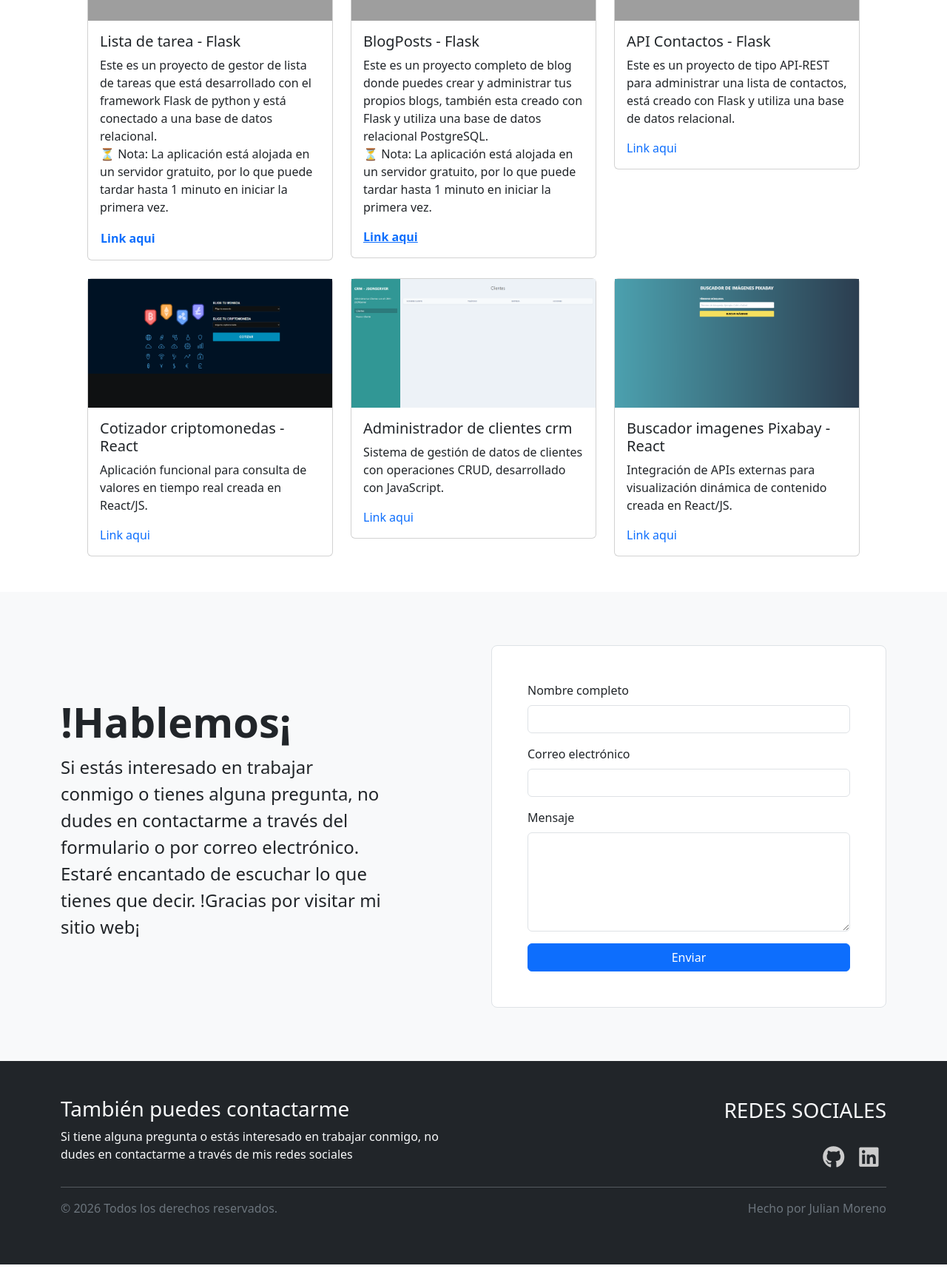
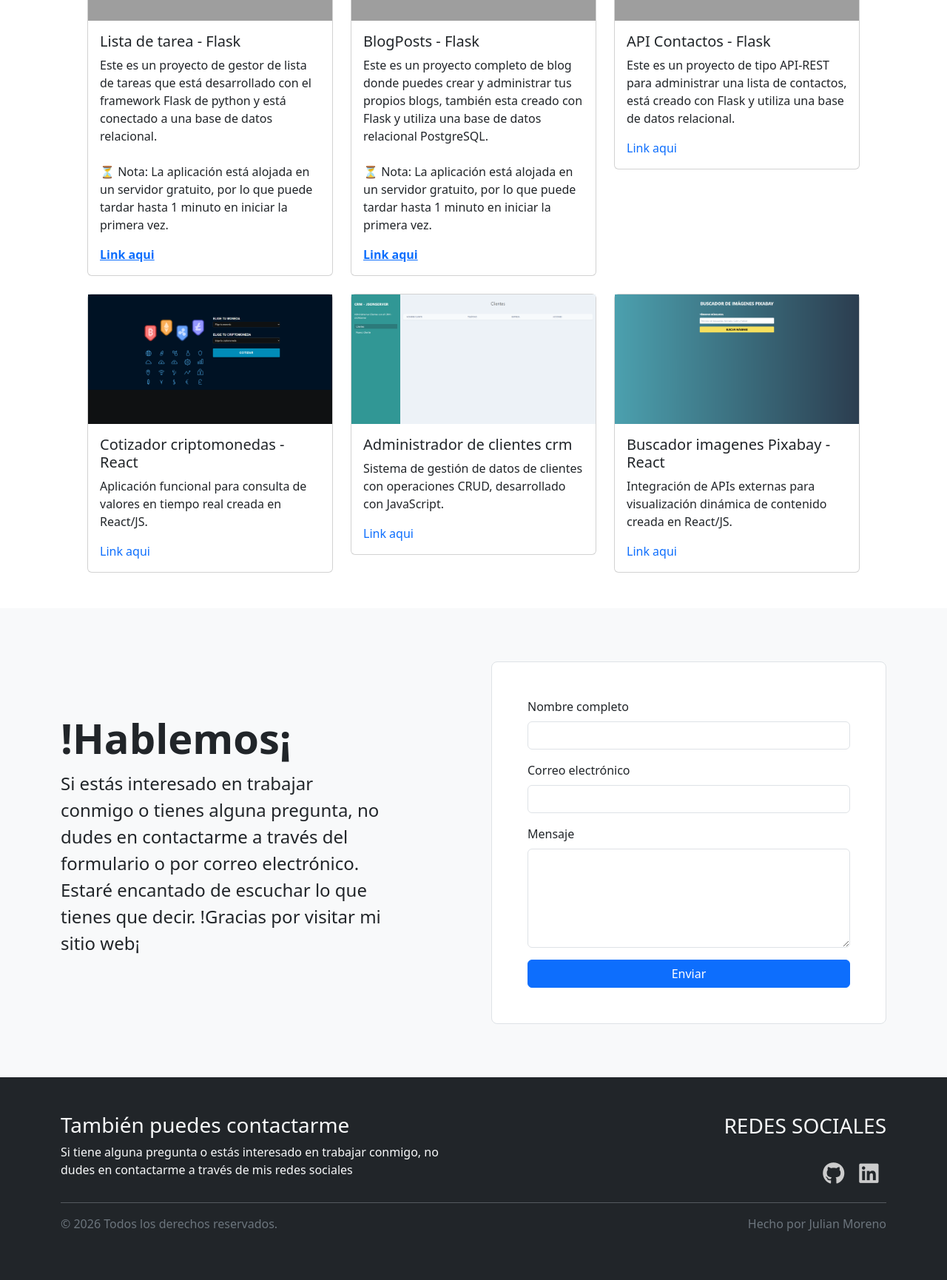
Before and after one commit to julianmoreno263/portfolioPython, a Flask app: page / in a window 1280 px wide. Shown: the part 1142-2872 px from the top of the page at 74% size. Before the commit the page ends 2851 px from the top, so only its background shows below. Run offline with Flask 3, Linux system fonts and the light colour scheme; some libraries are stand-ins or nearby versions; grey boxes are pictures that could not be loaded.

Commit message:
cambios guardados 2

```diff
--- a/app.py
+++ b/app.py
@@ -83,10 +83,6 @@ def send_mail():
     return redirect(url_for('index'))
 
 
-@app.route("/ir-al-blog")
-def ir_al_blog():
-    return render_template("ir_a_blog.html")
-
 
 if __name__ == '__main__':
     # Ejecuta el servidor local en modo desarrollo (debug)
--- a/templates/portfolio.html
+++ b/templates/portfolio.html
@@ -14,9 +14,10 @@
                     <p class="card-text">Este es un proyecto de gestor de lista de tareas que está desarrollado
                         con el framework Flask de python y está conectado a una base de datos relacional.
                         <br>
+                        <br>
                         ⏳ Nota: La aplicación está alojada en un servidor gratuito, por lo que puede tardar hasta 1 minuto en iniciar la primera vez.
                     </p>
-                    <button onclick="window.open('https://todopython-hbvv.onrender.com/auth/login', '_blank')" class="btn btn-link p-0 text-primary fw-bold text-decoration-none">Link aqui</button>
+                    <a href="{{ urls.todo }}" class="text-primary fw-bold" target="_blank" rel="noopener noreferrer">Link aqui</a>
 
                 </div>
 
@@ -33,10 +34,11 @@
                     <p class="card-text">Este es un proyecto completo de blog donde puedes crear y administrar tus propios blogs, también
                          esta creado con Flask y utiliza una base de datos relacional PostgreSQL.
                         <br>
+                        <br>
                         ⏳ Nota: La aplicación está alojada en un servidor gratuito, por lo que puede tardar hasta 1 minuto en iniciar la primera vez.
 
                     </p>
-                    <a href="/ir-al-blog" class="text-primary fw-bold" target="_blank">Link aqui</a>
+                    <a href="{{ urls.blog }}" class="text-primary fw-bold" target="_blank" rel="noopener noreferrer">Link aqui</a>
 
                 </div>
 
```
Also changed, not shown: templates/ir_a_blog.html (deleted, +0 -10 lines).
